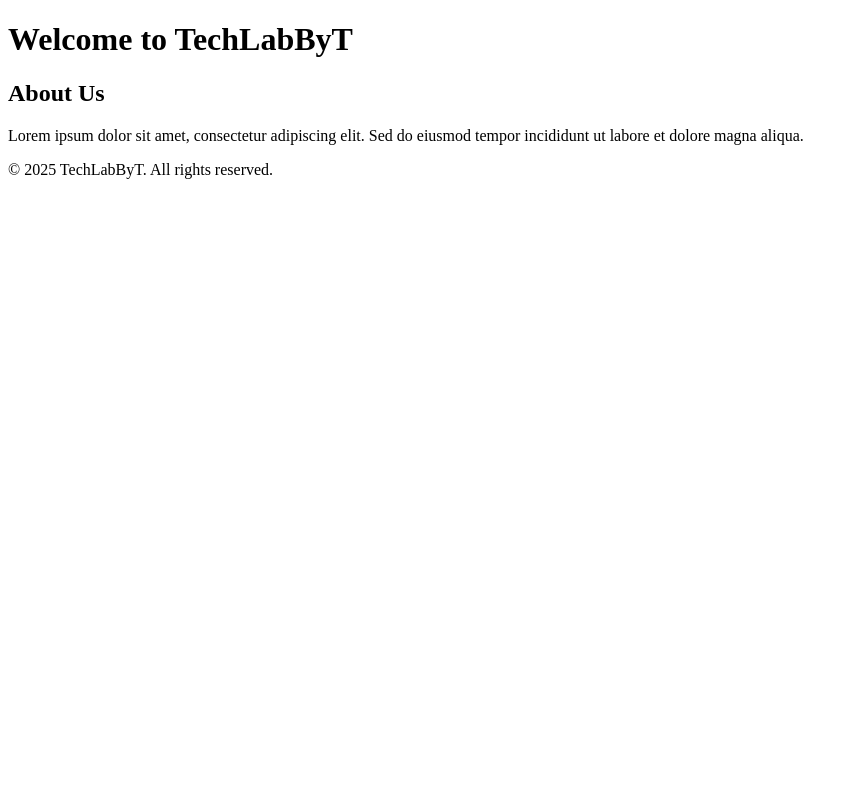
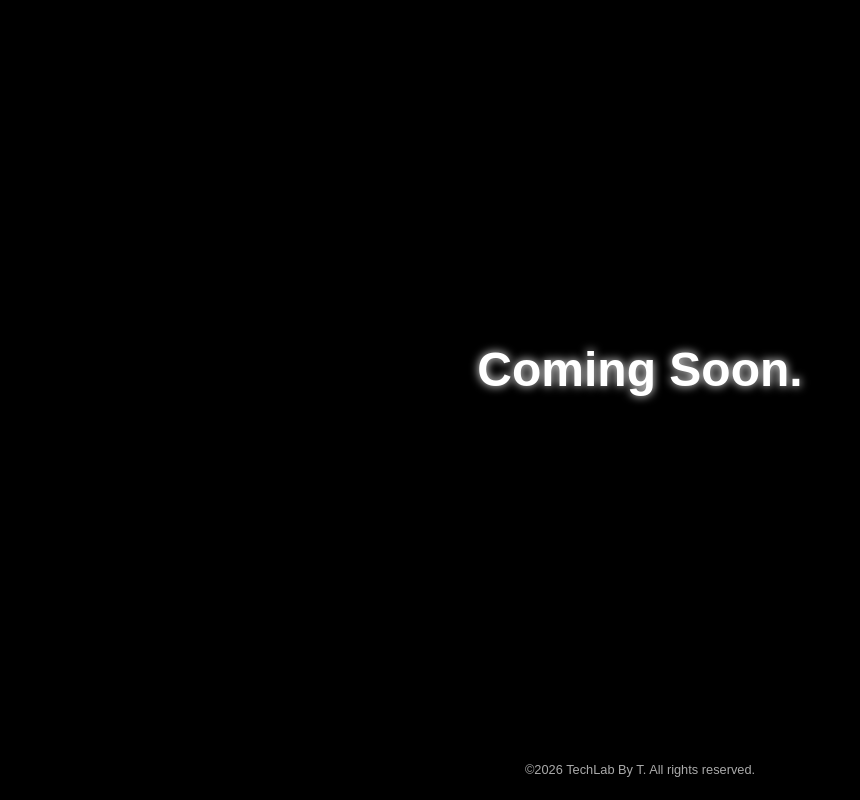
Before and after one commit to ThomasDeketelaere/TechLabByT_Website, a plain HTML site: page index.html in a window 1280 px wide. Shown: the whole page, without its empty margins (0-860 px from the left). Drawn offline with Linux system fonts and the light colour scheme.

Commit message:
Add announcement screen

```diff
--- a/css/style.css
+++ b/css/style.css
@@ -0,0 +1,32 @@
+/* Make body full height and use flex to center content vertically */
+body {
+    margin: 0;
+    min-height: 100vh;
+    display: flex;
+    flex-direction: column;
+    background-color: #000;
+    color: #fff;
+    font-family: Arial, Helvetica, sans-serif;
+}
+
+/* Center header content */
+header {
+    flex: 1; /* Take remaining vertical space */
+    display: flex;
+    justify-content: center; /* horizontal centering */
+    align-items: center;     /* vertical centering */
+}
+
+.coming-soon {
+    font-size: 3rem;
+    text-align: center;
+    text-shadow: 0 0 10px #fff;
+}
+
+/* Footer pinned to bottom */
+footer {
+    font-size: 0.8rem;
+    color: #aaa;
+    text-align: center;
+    padding: 10px 0;
+}
--- a/index.html
+++ b/index.html
@@ -9,16 +9,13 @@
 </head>
 <body>
     <header>
-        <h1>Welcome to TechLabByT</h1>
+        <h1 class="coming-soon">Coming Soon.</h1>
     </header>
     <main>
-        <section>
-            <h2>About Us</h2>
-            <p>Lorem ipsum dolor sit amet, consectetur adipiscing elit. Sed do eiusmod tempor incididunt ut labore et dolore magna aliqua.</p>
-        </section>
+
     </main>
     <footer>
-        <p>&copy; 2025 TechLabByT. All rights reserved.</p>
+        <p>&copy;2026 TechLab By T. All rights reserved.</p>
     </footer>
 </body>
 </html>
```
